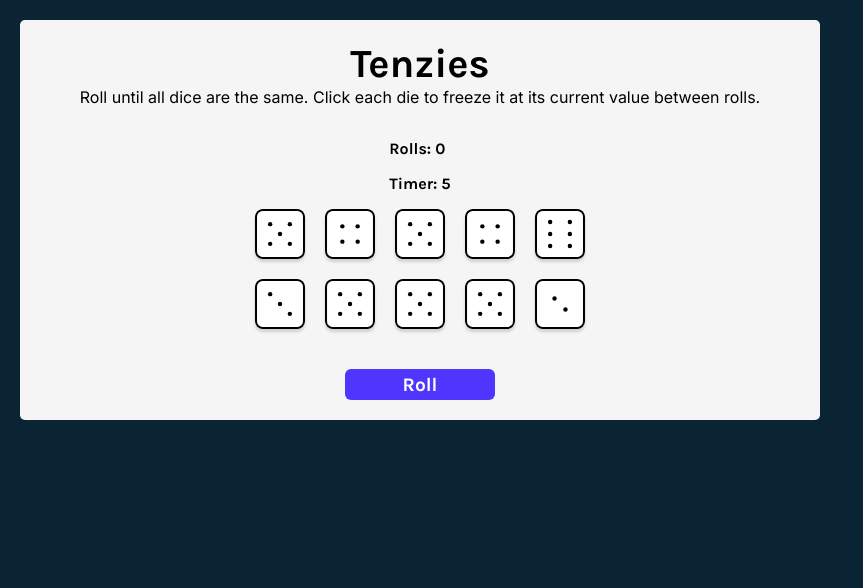
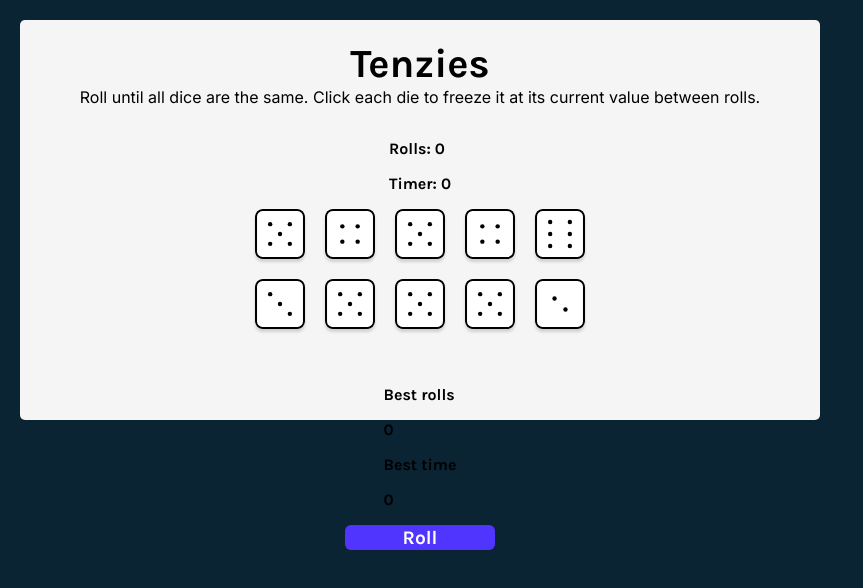
Before and after one commit to kamil713/react-basics, a React (Vite) app in the folder tenzies/: page / in a window 1280 px wide. Shown: the top 588 px of the page, without its empty margins (0-863 px from the left). Built offline with nearby package versions, Linux system fonts and the light colour scheme.

Commit message:
pass props to Scoreboard component

```diff
--- a/tenzies/src/App.jsx
+++ b/tenzies/src/App.jsx
@@ -4,11 +4,13 @@ import Die from "./components/Die";
 import { nanoid } from "nanoid";
 import Confetti from "react-confetti";
 import "./App.css";
+import Scoreboard from "./components/Scoreboard";
 
 function App() {
   const [dice, setDice] = useState(allNewDice());
   const [tenzies, setTenzies] = useState(false);
   const [rolls, setRolls] = useState(0);
+  const [time, setTime] = useState(0);
 
   useEffect(() => {
     const allHeld = dice.every((die) => die.isHeld);
@@ -77,9 +79,10 @@ function App() {
       </p>
       <div className="stats-container">
         <p className="stats-container--rolls">Rolls: {rolls}</p>
-        <p className="stats-container--timer">Timer: 5</p>
+        <p className="stats-container--timer">Timer: {time}</p>
       </div>
       <div className="dice-container">{diceElements}</div>
+      <Scoreboard bestRolls={rolls} bestTime={time} />
       <button className="roll-dice" onClick={rollDice}>
         {tenzies ? "New Game" : "Roll"}
       </button>
```
